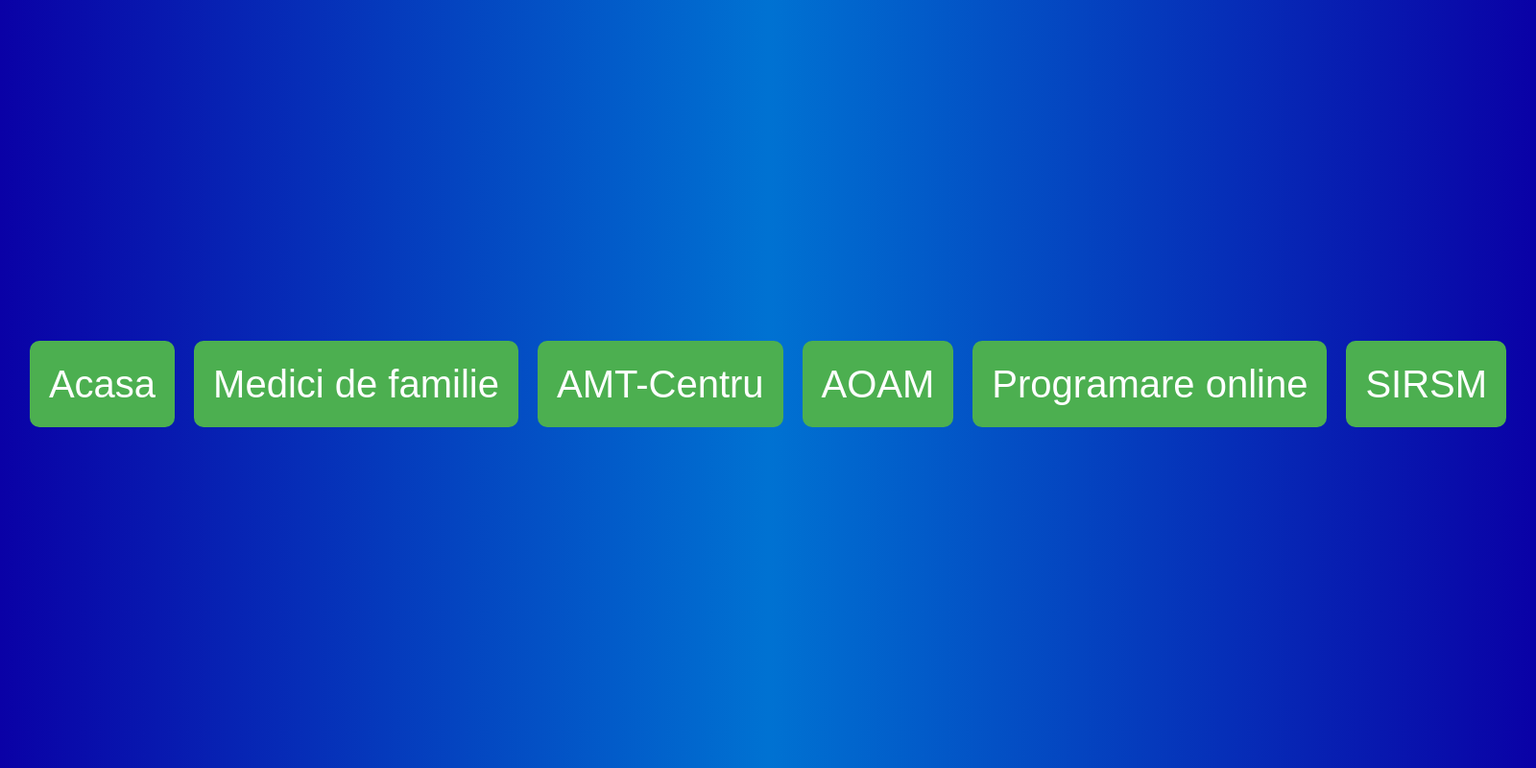
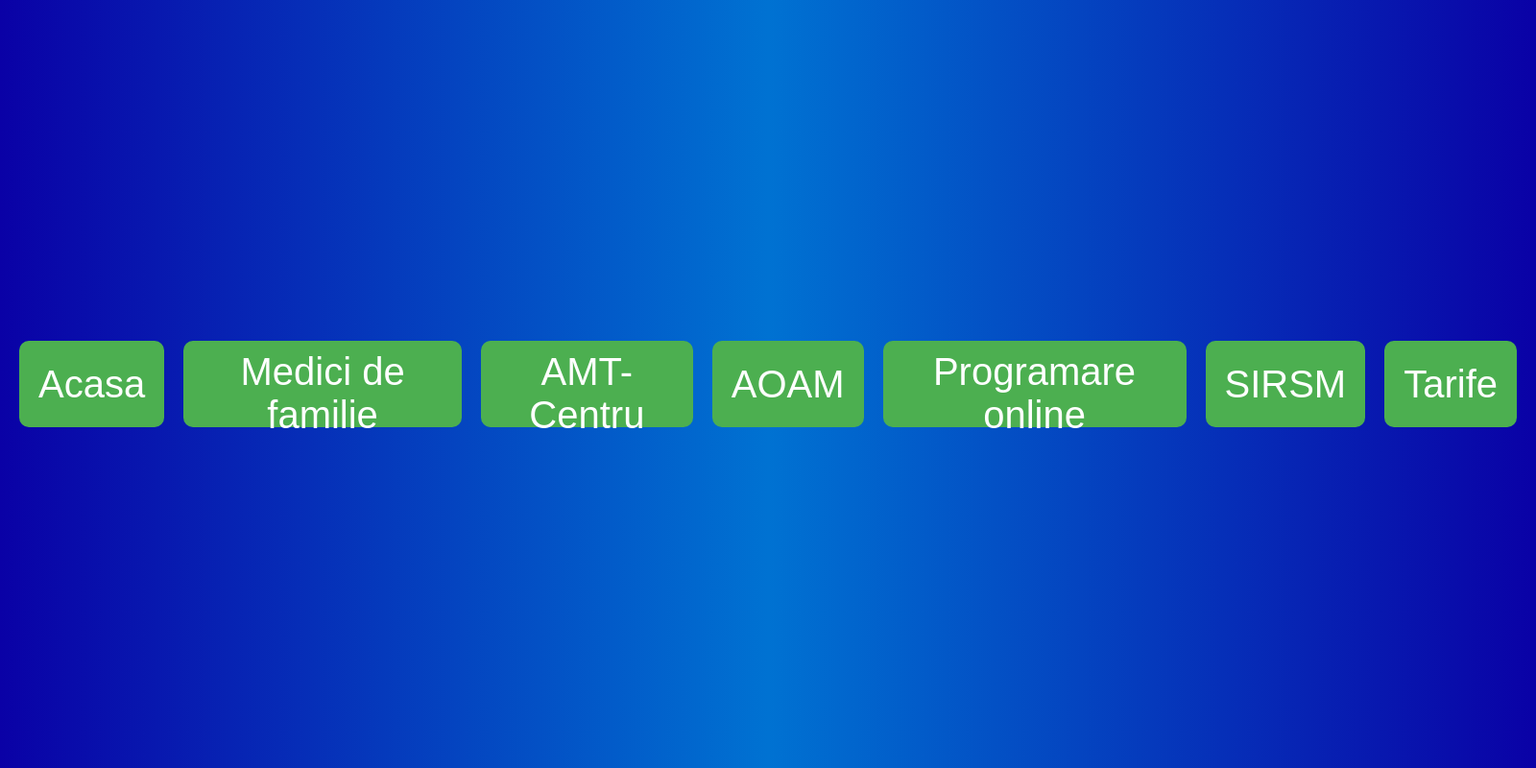
Before and after one commit to Dumitru2k4/PanouInformativ, an Electron app: page tab/index.html in a window 1600 px wide. Shown: the whole page at 96% size. Drawn offline with Linux system fonts and the light colour scheme.

Commit message:
test la tarife

```diff
--- a/tab/index.html
+++ b/tab/index.html
@@ -18,8 +18,8 @@
         }
 
         .toolbar {
-            background: rgb(10,1,166);
-            background: linear-gradient(90deg, rgba(10,1,166,1) 0%, rgba(0,114,210,1) 50%, rgba(10,1,166,1) 100%);
+            background: rgb(10, 1, 166);
+            background: linear-gradient(90deg, rgba(10, 1, 166, 1) 0%, rgba(0, 114, 210, 1) 50%, rgba(10, 1, 166, 1) 100%);
             padding: 10px;
             text-align: center;
             display: flex;
@@ -63,6 +63,9 @@
         <button class="button" onclick="loadPage('https://aoam.cnam.gov.md:28001/check-status')"> AOAM</button>
         <button class="button" onclick="loadPage('https://sia.amp.md/')">Programare online</button>
         <button class="button" onclick="loadPage('https://sirsm.cnam.gov.md/sirsm/online')">SIRSM</button>
+        <button class="button"
+            onclick="loadPage('https://amt-centru.md/wp-content/uploads/2022/12/catalog-de-tarife.pdf')">Tarife</button>
+
 
 
 
```
Also changed, not shown: 1 other file.
